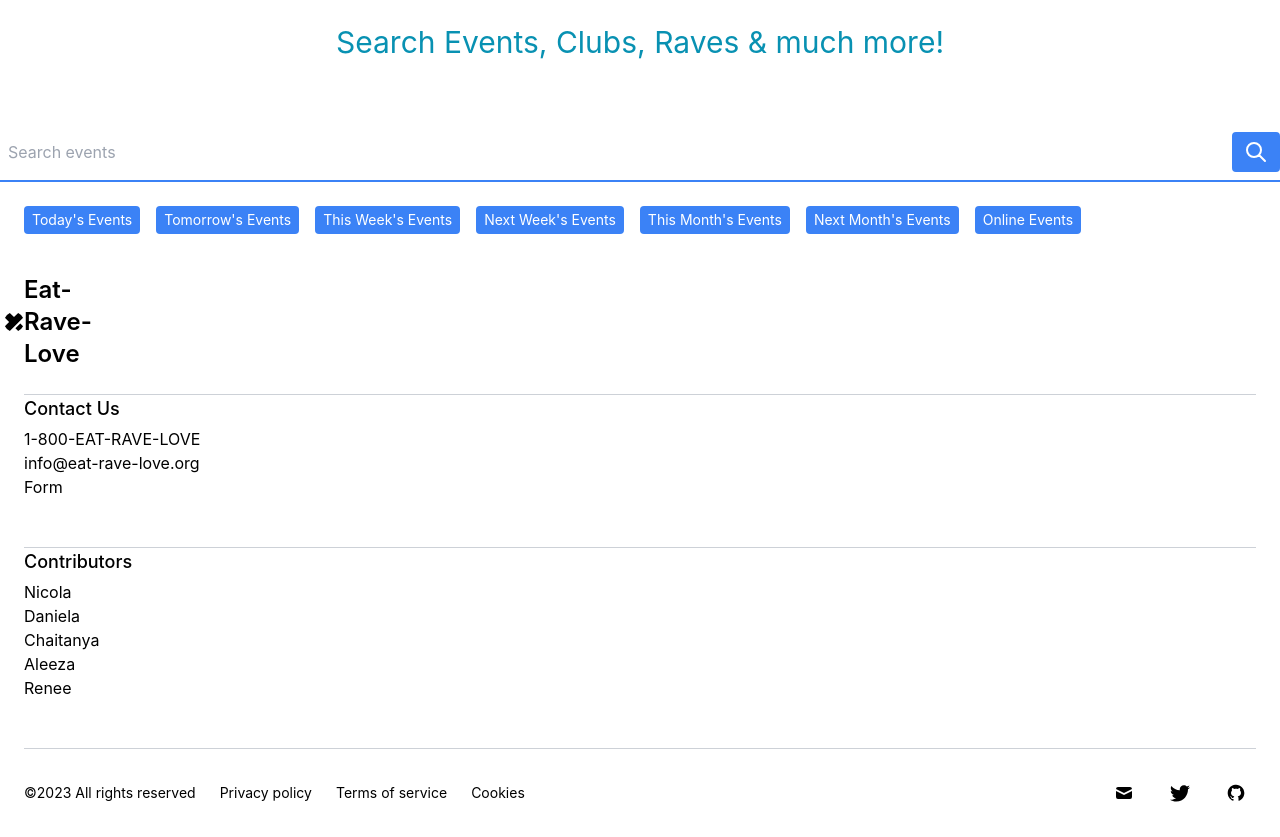
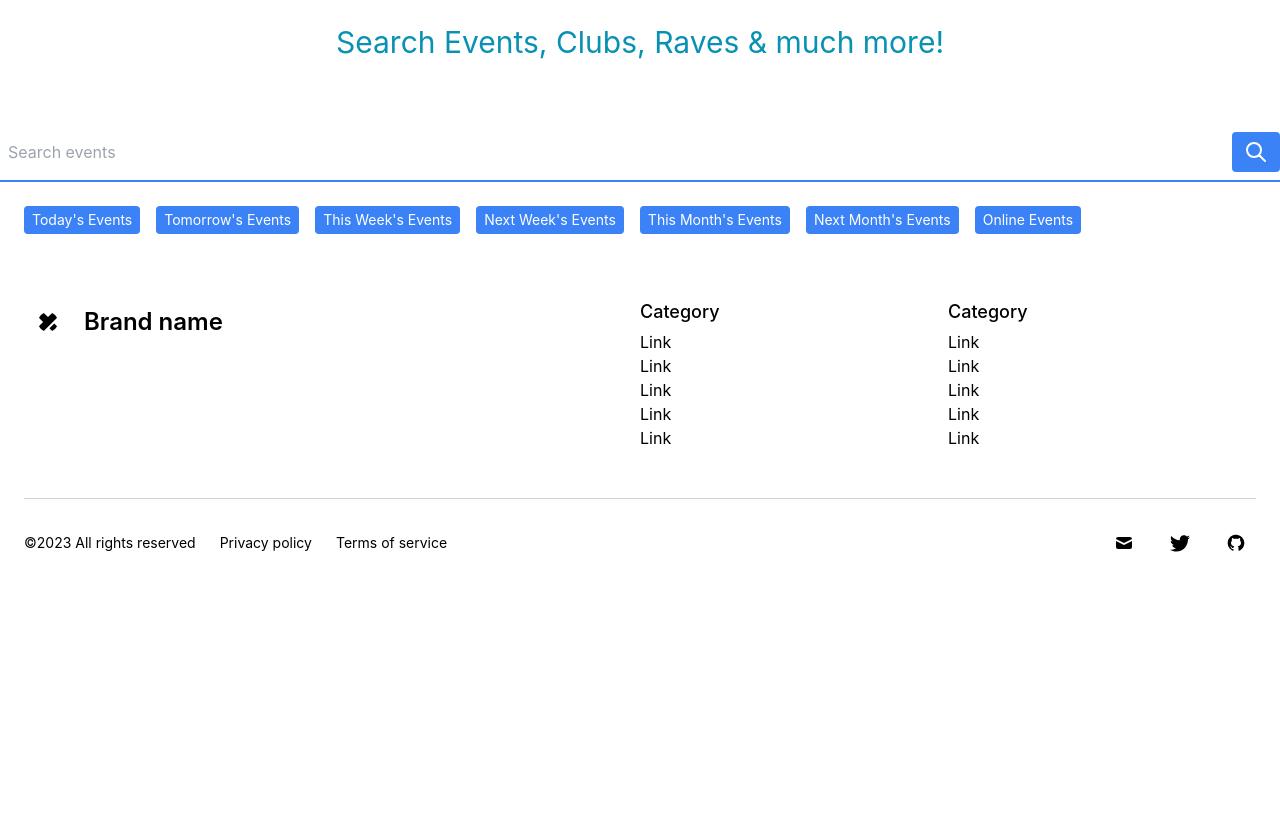
Before and after one commit to Bibbleboop/Eat-Rave-Love, a React (Create React App) app: page / in a window 1280 px wide. After the commit the page ends 800 px from the top, so only its background shows below. Built offline with nearby package versions, Linux system fonts and the light colour scheme.

Commit message:
footer changes

```diff
--- a/src/Components/footer/ReactFooter.js
+++ b/src/Components/footer/ReactFooter.js
@@ -2,82 +2,168 @@ import React from "react";
 
 const ReactFooter=()=> {
     return (
-      <footer class="py-6 dark:bg-gray-800 dark:text-gray-50">
-        <div class="container px-6 mx-auto space-y-6 divide-y divide-gray-400 md:space-y-12 divide-opacity-50">
-          <div class="grid grid-cols-12">
-            <div class="pb-6 col-span-full md:pb-0 md:col-span-6">
-              <a rel="noopener noreferrer" href="/eat-rave-love" class="flex justify-center space-x-3 md:justify-start">
-                <div class="flex items-center justify-center w-12 h-12 rounded-full dark:bg-violet-400">
-                  <svg xmlns="http://www.w3.org/2000/svg" viewBox="0 0 32 32" fill="currentColor" class="flex-shrink-0 w-5 h-5 rounded-full dark:text-gray-900">
+      // <footer class="py-6 dark:bg-gray-800 dark:text-gray-50">
+      //   <div class="container px-6 mx-auto space-y-6 divide-y divide-gray-400 md:space-y-12 divide-opacity-50">
+      //     <div class="grid grid-cols-12">
+      //       <div class="pb-6 col-span-full md:pb-0 md:col-span-6">
+      //         <a rel="noopener noreferrer" href="/eat-rave-love" class="flex justify-center space-x-3 md:justify-start">
+      //           <div class="flex items-center justify-center w-12 h-12 rounded-full dark:bg-violet-400">
+      //             <svg xmlns="http://www.w3.org/2000/svg" viewBox="0 0 32 32" fill="currentColor" class="flex-shrink-0 w-5 h-5 rounded-full dark:text-gray-900">
+      //               <path d="M18.266 26.068l7.839-7.854 4.469 4.479c1.859 1.859 1.859 4.875 0 6.734l-1.104 1.104c-1.859 1.865-4.875 1.865-6.734 0zM30.563 2.531l-1.109-1.104c-1.859-1.859-4.875-1.859-6.734 0l-6.719 6.734-6.734-6.734c-1.859-1.859-4.875-1.859-6.734 0l-1.104 1.104c-1.859 1.859-1.859 4.875 0 6.734l6.734 6.734-6.734 6.734c-1.859 1.859-1.859 4.875 0 6.734l1.104 1.104c1.859 1.859 4.875 1.859 6.734 0l21.307-21.307c1.859-1.859 1.859-4.875 0-6.734z"></path>
+      //             </svg>
+      //             <span class="self-center text-2xl font-semibold">Eat-Rave-Love</span>
+      //           </div>
+      //         </a>
+      //       </div>
+      //     </div>
+
+      //     <div class="col-span-6 text-center md:text-left md:col-span-3">
+      //       <p class="pb-1 text-lg font-medium">Contact Us</p>
+      //         <ul>
+      //           <li>
+      //             <p class="hover:dark:text-violet-400">1-800-EAT-RAVE-LOVE</p>
+      //           </li>
+      //           <li>
+      //             <p class="hover:dark:text-violet-400">info@eat-rave-love.org</p>
+      //           </li>
+      //           <li>
+      //             <p class="hover:dark:text-violet-400">Form</p>
+      //           </li>
+      //         </ul>
+      //     </div>
+      //     <div class="col-span-6 text-center md:text-left md:col-span-3">
+      //       <p class="pb-1 text-lg font-medium">Contributors</p>
+      //       <ul>
+      //         <li>
+      //           <a rel="noopener noreferrer" href="https://github.com/Bibbleboop" class="hover:dark:text-violet-400">Nicola</a>
+      //         </li>
+      //         <li>
+      //           <a rel="noopener noreferrer" href="https://github.com/Dani-Her" class="hover:dark:text-violet-400">Daniela</a>
+      //         </li>
+      //         <li>
+      //           <a rel="noopener noreferrer" href="https://github.com/curioushumans" class="hover:dark:text-violet-400">Chaitanya</a>
+      //         </li>
+      //         <li>
+      //           <a rel="noopener noreferrer" href="https://github.com/babyleezus" class="hover:dark:text-violet-400">Aleeza</a>
+      //         </li>
+      //         <li>
+      //           <a rel="noopener noreferrer" href="https://github.com/ReneeDanielleB" class="hover:dark:text-violet-400">Renee</a>
+      //         </li>
+      //       </ul>
+      //     </div>
+
+      //     <div class="grid justify-center pt-6 lg:justify-between">
+      //       <div class="flex flex-col self-center text-sm text-center md:block lg:col-start-1 md:space-x-6">
+      //         <span>©2023 All rights reserved</span>
+      //         <a rel="noopener noreferrer" href="/privacy">
+      //           <span>Privacy policy</span>
+      //         </a>
+      //         <a rel="noopener noreferrer" href="/terms">
+      //           <span>Terms of service</span>
+      //         </a>
+      //         <a rel="noopener noreferrer" href="/cookies">
+      //           <span>Cookies</span>
+      //         </a>
+      //       </div>
+      //       <div class="flex justify-center pt-4 space-x-4 lg:pt-0 lg:col-end-13">
+      //         <a rel="noopener noreferrer" href="/email" title="Email" class="flex items-center justify-center w-10 h-10 rounded-full dark:bg-violet-400 dark:text-gray-900">
+      //           <svg xmlns="http://www.w3.org/2000/svg" viewBox="0 0 20 20" fill="currentColor" class="w-5 h-5">
+      //             <path d="M2.003 5.884L10 9.882l7.997-3.998A2 2 0 0016 4H4a2 2 0 00-1.997 1.884z"></path>
+      //             <path d="M18 8.118l-8 4-8-4V14a2 2 0 002 2h12a2 2 0 002-2V8.118z"></path>
+      //           </svg>
+      //         </a>
+      //         <a rel="noopener noreferrer" href="/twitter" title="Twitter" class="flex items-center justify-center w-10 h-10 rounded-full dark:bg-violet-400 dark:text-gray-900">
+      //           <svg xmlns="http://www.w3.org/2000/svg" viewBox="0 0 50 50" fill="currentColor" class="w-5 h-5">
+      //             <path d="M 50.0625 10.4375 C 48.214844 11.257813 46.234375 11.808594 44.152344 12.058594 C 46.277344 10.785156 47.910156 8.769531 48.675781 6.371094 C 46.691406 7.546875 44.484375 8.402344 42.144531 8.863281 C 40.269531 6.863281 37.597656 5.617188 34.640625 5.617188 C 28.960938 5.617188 24.355469 10.21875 24.355469 15.898438 C 24.355469 16.703125 24.449219 17.488281 24.625 18.242188 C 16.078125 17.8125 8.503906 13.71875 3.429688 7.496094 C 2.542969 9.019531 2.039063 10.785156 2.039063 12.667969 C 2.039063 16.234375 3.851563 19.382813 6.613281 21.230469 C 4.925781 21.175781 3.339844 20.710938 1.953125 19.941406 C 1.953125 19.984375 1.953125 20.027344 1.953125 20.070313 C 1.953125 25.054688 5.5 29.207031 10.199219 30.15625 C 9.339844 30.390625 8.429688 30.515625 7.492188 30.515625 C 6.828125 30.515625 6.183594 30.453125 5.554688 30.328125 C 6.867188 34.410156 10.664063 37.390625 15.160156 37.472656 C 11.644531 40.230469 7.210938 41.871094 2.390625 41.871094 C 1.558594 41.871094 0.742188 41.824219 -0.0585938 41.726563 C 4.488281 44.648438 9.894531 46.347656 15.703125 46.347656 C 34.617188 46.347656 44.960938 30.679688 44.960938 17.09375 C 44.960938 16.648438 44.949219 16.199219 44.933594 15.761719 C 46.941406 14.3125 48.683594 12.5 50.0625 10.4375 Z"></path>
+      //           </svg>
+      //         </a>
+      //         <a rel="noopener noreferrer" href="/twitter" title="GitHub" class="flex items-center justify-center w-10 h-10 rounded-full dark:bg-violet-400 dark:text-gray-900">
+      //           <svg xmlns="http://www.w3.org/2000/svg" fill="currentColor" viewBox="0 0 24 24" class="w-5 h-5">
+      //             <path d="M10.9,2.1c-4.6,0.5-8.3,4.2-8.8,8.7c-0.5,4.7,2.2,8.9,6.3,10.5C8.7,21.4,9,21.2,9,20.8v-1.6c0,0-0.4,0.1-0.9,0.1 c-1.4,0-2-1.2-2.1-1.9c-0.1-0.4-0.3-0.7-0.6-1C5.1,16.3,5,16.3,5,16.2C5,16,5.3,16,5.4,16c0.6,0,1.1,0.7,1.3,1c0.5,0.8,1.1,1,1.4,1 c0.4,0,0.7-0.1,0.9-0.2c0.1-0.7,0.4-1.4,1-1.8c-2.3-0.5-4-1.8-4-4c0-1.1,0.5-2.2,1.2-3C7.1,8.8,7,8.3,7,7.6C7,7.2,7,6.6,7.3,6 c0,0,1.4,0,2.8,1.3C10.6,7.1,11.3,7,12,7s1.4,0.1,2,0.3C15.3,6,16.8,6,16.8,6C17,6.6,17,7.2,17,7.6c0,0.8-0.1,1.2-0.2,1.4 c0.7,0.8,1.2,1.8,1.2,3c0,2.2-1.7,3.5-4,4c0.6,0.5,1,1.4,1,2.3v2.6c0,0.3,0.3,0.6,0.7,0.5c3.7-1.5,6.3-5.1,6.3-9.3 C22,6.1,16.9,1.4,10.9,2.1z"></path>
+      //           </svg>
+      //         </a>
+      //       </div>
+      //     </div>
+      //   </div>
+      // </footer>
+      <footer className="py-6 dark:bg-gray-800 dark:text-gray-50">
+        <div className="container px-6 mx-auto space-y-6 divide-y divide-gray-400 md:space-y-12 divide-opacity-50">
+          <div className="grid grid-cols-12">
+            <div className="pb-6 col-span-full md:pb-0 md:col-span-6">
+              <a rel="noopener noreferrer" href="/" className="flex justify-center space-x-3 md:justify-start">
+                <div className="flex items-center justify-center w-12 h-12 rounded-full dark:bg-violet-400">
+                  <svg xmlns="http://www.w3.org/2000/svg" viewBox="0 0 32 32" fill="currentColor" className="flex-shrink-0 w-5 h-5 rounded-full dark:text-gray-900">
                     <path d="M18.266 26.068l7.839-7.854 4.469 4.479c1.859 1.859 1.859 4.875 0 6.734l-1.104 1.104c-1.859 1.865-4.875 1.865-6.734 0zM30.563 2.531l-1.109-1.104c-1.859-1.859-4.875-1.859-6.734 0l-6.719 6.734-6.734-6.734c-1.859-1.859-4.875-1.859-6.734 0l-1.104 1.104c-1.859 1.859-1.859 4.875 0 6.734l6.734 6.734-6.734 6.734c-1.859 1.859-1.859 4.875 0 6.734l1.104 1.104c1.859 1.859 4.875 1.859 6.734 0l21.307-21.307c1.859-1.859 1.859-4.875 0-6.734z"></path>
                   </svg>
-                  <span class="self-center text-2xl font-semibold">Eat-Rave-Love</span>
                 </div>
+                <span className="self-center text-2xl font-semibold">Brand name</span>
               </a>
             </div>
-          </div>
-
-          <div class="col-span-6 text-center md:text-left md:col-span-3">
-            <p class="pb-1 text-lg font-medium">Contact Us</p>
+            <div className="col-span-6 text-center md:text-left md:col-span-3">
+              <p className="pb-1 text-lg font-medium">Category</p>
               <ul>
                 <li>
-                  <p class="hover:dark:text-violet-400">1-800-EAT-RAVE-LOVE</p>
+                  <a rel="noopener noreferrer" href="/" className="hover:dark:text-violet-400">Link</a>
                 </li>
                 <li>
-                  <p class="hover:dark:text-violet-400">info@eat-rave-love.org</p>
+                  <a rel="noopener noreferrer" href="/" className="hover:dark:text-violet-400">Link</a>
                 </li>
                 <li>
-                  <p class="hover:dark:text-violet-400">Form</p>
+                  <a rel="noopener noreferrer" href="/" className="hover:dark:text-violet-400">Link</a>
+                </li>
+                <li>
+                  <a rel="noopener noreferrer" href="/" className="hover:dark:text-violet-400">Link</a>
+                </li>
+                <li>
+                  <a rel="noopener noreferrer" href="/" className="hover:dark:text-violet-400">Link</a>
                 </li>
               </ul>
             </div>
-          <div class="col-span-6 text-center md:text-left md:col-span-3">
-            <p class="pb-1 text-lg font-medium">Contributors</p>
+            <div className="col-span-6 text-center md:text-left md:col-span-3">
+              <p className="pb-1 text-lg font-medium">Category</p>
               <ul>
                 <li>
-                <a rel="noopener noreferrer" href="https://github.com/Bibbleboop" class="hover:dark:text-violet-400">Nicola</a>
+                  <a rel="noopener noreferrer" href="/" className="hover:dark:text-violet-400">Link</a>
                 </li>
                 <li>
-                <a rel="noopener noreferrer" href="https://github.com/Dani-Her" class="hover:dark:text-violet-400">Daniela</a>
+                  <a rel="noopener noreferrer" href="/" className="hover:dark:text-violet-400">Link</a>
                 </li>
                 <li>
-                <a rel="noopener noreferrer" href="https://github.com/curioushumans" class="hover:dark:text-violet-400">Chaitanya</a>
+                  <a rel="noopener noreferrer" href="/" className="hover:dark:text-violet-400">Link</a>
                 </li>
                 <li>
-                <a rel="noopener noreferrer" href="https://github.com/babyleezus" class="hover:dark:text-violet-400">Aleeza</a>
+                  <a rel="noopener noreferrer" href="/" className="hover:dark:text-violet-400">Link</a>
                 </li>
                 <li>
-                <a rel="noopener noreferrer" href="https://github.com/ReneeDanielleB" class="hover:dark:text-violet-400">Renee</a>
+                  <a rel="noopener noreferrer" href="/" className="hover:dark:text-violet-400">Link</a>
                 </li>
               </ul>
             </div>
-          <div class="grid justify-center pt-6 lg:justify-between">
-            <div class="flex flex-col self-center text-sm text-center md:block lg:col-start-1 md:space-x-6">
+          </div>
+          <div className="grid justify-center pt-6 lg:justify-between">
+            <div className="flex flex-col self-center text-sm text-center md:block lg:col-start-1 md:space-x-6">
               <span>©2023 All rights reserved</span>
-              <a rel="noopener noreferrer" href="/privacy">
+              <a rel="noopener noreferrer" href="/">
                 <span>Privacy policy</span>
               </a>
-              <a rel="noopener noreferrer" href="/terms">
+              <a rel="noopener noreferrer" href="/">
                 <span>Terms of service</span>
               </a>
-              <a rel="noopener noreferrer" href="/cookies">
-                <span>Cookies</span>
-              </a>
             </div>
-            <div class="flex justify-center pt-4 space-x-4 lg:pt-0 lg:col-end-13">
-              <a rel="noopener noreferrer" href="/email" title="Email" class="flex items-center justify-center w-10 h-10 rounded-full dark:bg-violet-400 dark:text-gray-900">
-                <svg xmlns="http://www.w3.org/2000/svg" viewBox="0 0 20 20" fill="currentColor" class="w-5 h-5">
+            <div className="flex justify-center pt-4 space-x-4 lg:pt-0 lg:col-end-13">
+              <a rel="noopener noreferrer" href="/" title="Email" className="flex items-center justify-center w-10 h-10 rounded-full dark:bg-violet-400 dark:text-gray-900">
+                <svg xmlns="http://www.w3.org/2000/svg" viewBox="0 0 20 20" fill="currentColor" className="w-5 h-5">
                   <path d="M2.003 5.884L10 9.882l7.997-3.998A2 2 0 0016 4H4a2 2 0 00-1.997 1.884z"></path>
                   <path d="M18 8.118l-8 4-8-4V14a2 2 0 002 2h12a2 2 0 002-2V8.118z"></path>
                 </svg>
               </a>
-              <a rel="noopener noreferrer" href="/twitter" title="Twitter" class="flex items-center justify-center w-10 h-10 rounded-full dark:bg-violet-400 dark:text-gray-900">
-                <svg xmlns="http://www.w3.org/2000/svg" viewBox="0 0 50 50" fill="currentColor" class="w-5 h-5">
+              <a rel="noopener noreferrer" href="/" title="Twitter" className="flex items-center justify-center w-10 h-10 rounded-full dark:bg-violet-400 dark:text-gray-900">
+                <svg xmlns="http://www.w3.org/2000/svg" viewBox="0 0 50 50" fill="currentColor" className="w-5 h-5">
                   <path d="M 50.0625 10.4375 C 48.214844 11.257813 46.234375 11.808594 44.152344 12.058594 C 46.277344 10.785156 47.910156 8.769531 48.675781 6.371094 C 46.691406 7.546875 44.484375 8.402344 42.144531 8.863281 C 40.269531 6.863281 37.597656 5.617188 34.640625 5.617188 C 28.960938 5.617188 24.355469 10.21875 24.355469 15.898438 C 24.355469 16.703125 24.449219 17.488281 24.625 18.242188 C 16.078125 17.8125 8.503906 13.71875 3.429688 7.496094 C 2.542969 9.019531 2.039063 10.785156 2.039063 12.667969 C 2.039063 16.234375 3.851563 19.382813 6.613281 21.230469 C 4.925781 21.175781 3.339844 20.710938 1.953125 19.941406 C 1.953125 19.984375 1.953125 20.027344 1.953125 20.070313 C 1.953125 25.054688 5.5 29.207031 10.199219 30.15625 C 9.339844 30.390625 8.429688 30.515625 7.492188 30.515625 C 6.828125 30.515625 6.183594 30.453125 5.554688 30.328125 C 6.867188 34.410156 10.664063 37.390625 15.160156 37.472656 C 11.644531 40.230469 7.210938 41.871094 2.390625 41.871094 C 1.558594 41.871094 0.742188 41.824219 -0.0585938 41.726563 C 4.488281 44.648438 9.894531 46.347656 15.703125 46.347656 C 34.617188 46.347656 44.960938 30.679688 44.960938 17.09375 C 44.960938 16.648438 44.949219 16.199219 44.933594 15.761719 C 46.941406 14.3125 48.683594 12.5 50.0625 10.4375 Z"></path>
                 </svg>
               </a>
-              <a rel="noopener noreferrer" href="/twitter" title="GitHub" class="flex items-center justify-center w-10 h-10 rounded-full dark:bg-violet-400 dark:text-gray-900">
-                <svg xmlns="http://www.w3.org/2000/svg" fill="currentColor" viewBox="0 0 24 24" class="w-5 h-5">
+              <a rel="noopener noreferrer" href="/" title="GitHub" className="flex items-center justify-center w-10 h-10 rounded-full dark:bg-violet-400 dark:text-gray-900">
+                <svg xmlns="http://www.w3.org/2000/svg" fill="currentColor" viewBox="0 0 24 24" className="w-5 h-5">
                   <path d="M10.9,2.1c-4.6,0.5-8.3,4.2-8.8,8.7c-0.5,4.7,2.2,8.9,6.3,10.5C8.7,21.4,9,21.2,9,20.8v-1.6c0,0-0.4,0.1-0.9,0.1 c-1.4,0-2-1.2-2.1-1.9c-0.1-0.4-0.3-0.7-0.6-1C5.1,16.3,5,16.3,5,16.2C5,16,5.3,16,5.4,16c0.6,0,1.1,0.7,1.3,1c0.5,0.8,1.1,1,1.4,1 c0.4,0,0.7-0.1,0.9-0.2c0.1-0.7,0.4-1.4,1-1.8c-2.3-0.5-4-1.8-4-4c0-1.1,0.5-2.2,1.2-3C7.1,8.8,7,8.3,7,7.6C7,7.2,7,6.6,7.3,6 c0,0,1.4,0,2.8,1.3C10.6,7.1,11.3,7,12,7s1.4,0.1,2,0.3C15.3,6,16.8,6,16.8,6C17,6.6,17,7.2,17,7.6c0,0.8-0.1,1.2-0.2,1.4 c0.7,0.8,1.2,1.8,1.2,3c0,2.2-1.7,3.5-4,4c0.6,0.5,1,1.4,1,2.3v2.6c0,0.3,0.3,0.6,0.7,0.5c3.7-1.5,6.3-5.1,6.3-9.3 C22,6.1,16.9,1.4,10.9,2.1z"></path>
                 </svg>
               </a>
```
Lines whose indentation alone changed are shown as unchanged.
